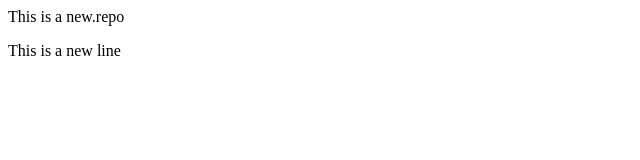
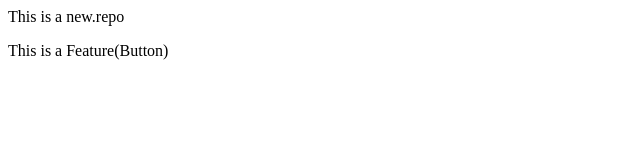
Before and after one commit to AbuBakar-173/localRepo, a plain HTML site: page index.html in a window 1280 px wide. Shown: the full height of the page, 0-640 px from the left. Drawn offline with Linux system fonts and the light colour scheme.

Commit message:
Add Button

```diff
--- a/index.html
+++ b/index.html
@@ -1,2 +1,2 @@
 <p> This is a new.repo</p>
-<p>This is a new line </p>
+<p>This is a Feature(Button)</p>
```
